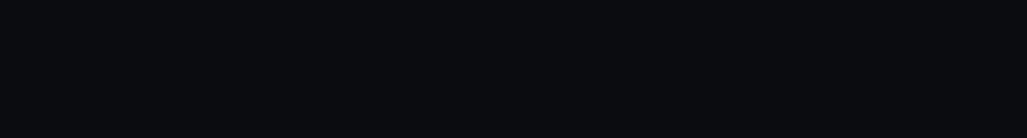
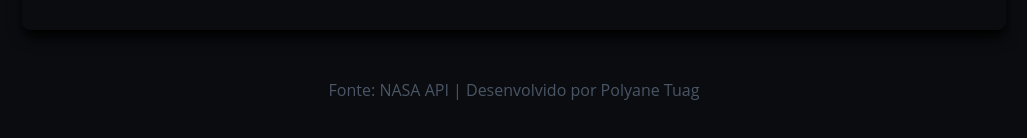
Before and after one commit to polyanetuag/universe_, a React (Vite) app: page / in a window 1280 px wide. Shown: the part 218-356 px from the top of the page, without its empty margins (126-1153 px from the left). Built offline with nearby package versions, Linux system fonts and the light colour scheme; no server answers.

Commit message:
style: enhance Home component layout with shadow and footer for improved aesthetics

```diff
--- a/src/components/Home/index.tsx
+++ b/src/components/Home/index.tsx
@@ -31,9 +31,9 @@
 
   return (
     <>
-      <div className="grid p-10 gap-2 grid-cols-2 ">
+      <div className="grid p-10 gap-2 grid-cols-2 shadow-black shadow-lg rounded-lg ">
         <div className="col-span-2 flex justify-center mb-6">
-          <h2 className="text-2xl text-yellow-300 flex justify-center mb-6">
+          <h2 className="text-2xl text-white flex justify-center mb-6">
             {dadosExibir?.title}
           </h2>
         </div>
@@ -48,6 +48,9 @@
           />
         </div>
       </div>
+      <footer className="flex justify-center items-center text-gray-600 p-2 mt-10">
+        <p>Fonte: NASA API | Desenvolvido por Polyane Tuag</p>
+      </footer>
     </>
   );
 }
```
